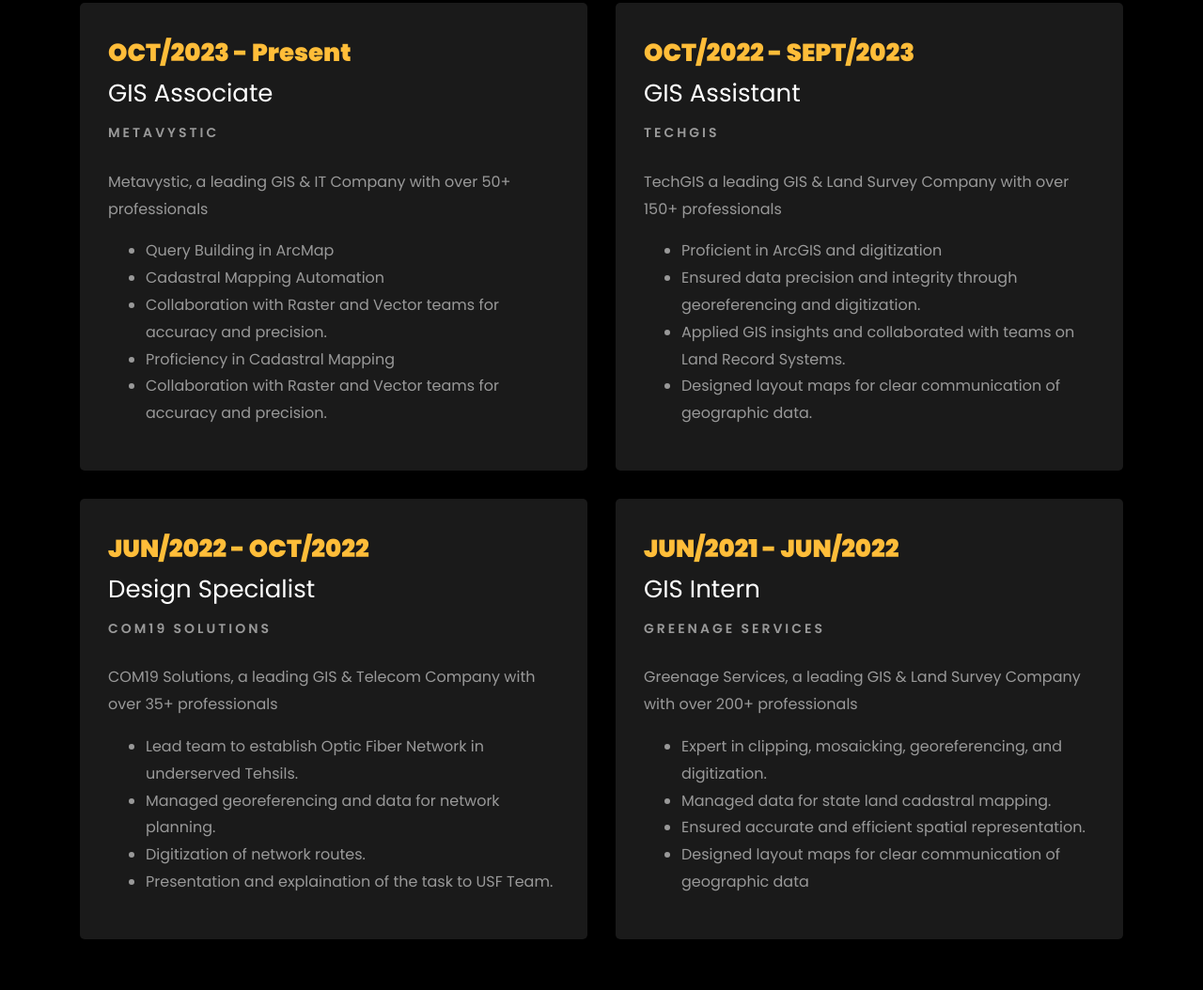
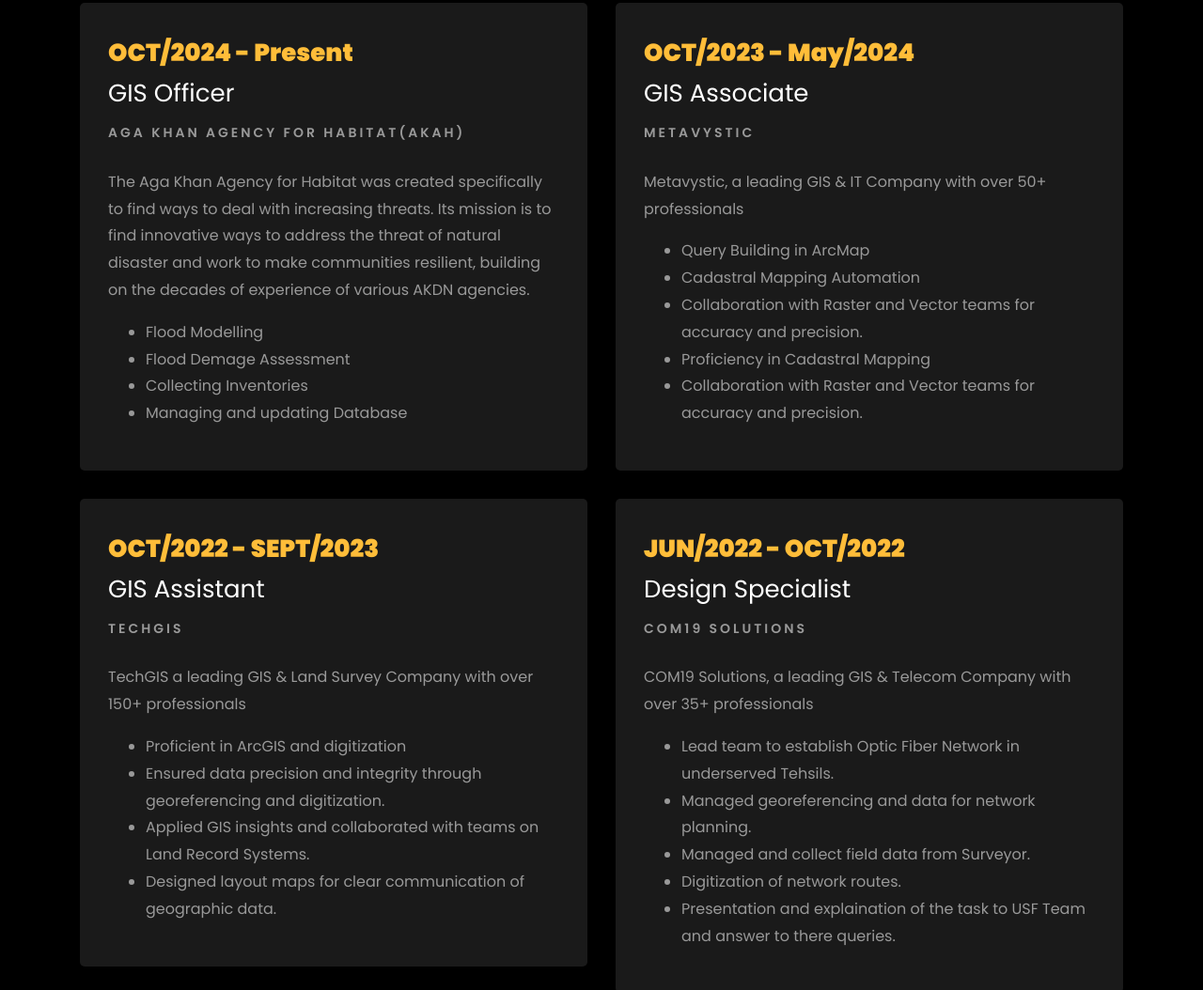
Before and after one commit to abdulwahidgis/Portfolio-Website, a plain HTML site: page index.html in a window 1280 px wide. Shown: the part 2314-3368 px from the top of the page at 94% size. Drawn offline with Linux system fonts and the light colour scheme; files whose address does not match are found by name.

Commit message:
Add files via upload

```diff
--- a/index.html
+++ b/index.html
@@ -346,9 +346,28 @@
 		<br>
 
 		<div class="row">
-				<div class="col-md-6">
-					<div class="resume-wrap ftco-animate">
-						<span class="date">OCT/2023 - Present</span>
+			<div class="col-md-6">
+				<div class="resume-wrap ftco-animate">
+					<span class="date">OCT/2024 - Present</span>
+					<h2>GIS Officer</h2>
+					<span class="position">Aga Khan Agency For Habitat(AKAH)</span>
+					<p class="mt-4">The Aga Khan Agency for Habitat was created specifically to find ways to deal with increasing
+						 threats. Its mission is to find innovative ways to address the threat of natural disaster
+						and work to make communities resilient, building on the decades of experience of various AKDN agencies.
+						<ul>
+							<li>Flood Modelling</li>
+							<li>Flood Demage Assessment</li>
+							<li> Collecting Inventories </li>
+							<li> Managing and updating Database</li>
+						</ul>
+					</p>
+				</div>
+
+			</div>
+
+			<div class="col-md-6">
+				<div class="resume-wrap ftco-animate">
+					<span class="date">OCT/2023 - May/2024</span>
 						<h2>GIS Associate</h2>
 						<span class="position">Metavystic</span>
 						<p class="mt-4">Metavystic, a leading GIS & IT Company  with over 50+ professionals
@@ -360,10 +379,11 @@
 								<li>Collaboration with Raster and Vector teams for accuracy and precision.</li>
 							</ul>
 						</p>
-					</div>
-
 				</div>
 
+			</div>
+		</div>
+		<div class="row">
 				<div class="col-md-6">
 					<div class="resume-wrap ftco-animate">
 						<span class="date">OCT/2022 - SEPT/2023</span>
@@ -380,8 +400,7 @@
 					</div>
 
 				</div>
-			</div>
-			<div class="row">
+
 				<div class="col-md-6">
 					<div class="resume-wrap ftco-animate">
 						<span class="date">JUN/2022 - OCT/2022</span>
@@ -391,14 +410,16 @@
 							<ul>
 								<li>Lead team to establish Optic Fiber Network in underserved Tehsils.</li>
 								<li>Managed georeferencing and data for network planning.</li>
+								<li>Managed and collect field data from Surveyor. </li>
 								<li>Digitization of network routes.</li>
-								<li>Presentation and explaination of the task to USF Team. </li>
+								<li>Presentation and explaination of the task to USF Team and answer to there queries. </li>
 							</ul>
 						</p>
 					</div>
 
 				</div>
-
+			</div>
+			<div class="row">
 				<div class="col-md-6">
 					<div class="resume-wrap ftco-animate">
 						<span class="date">JUN/2021 - JUN/2022</span>
@@ -554,7 +575,7 @@
               </a>
               <div class="text mt-3 float-right d-block">
 
-                <h3 class="heading"><a href="#"> Assessment of Crop water requirement for various crops in Gilgit, Pakistan using CROPWAT Model
+                <h3 class="heading"><a href="#"> ASSESSMENT OF CROP WATER REQUIREMENT FOR VARIOUS CROPS IN GILGIT, PAKISTAN USING CROPWAT MODEL
 
 				</a></h3>
                 <p>This project assesses the crop water requirements for various crops
```
